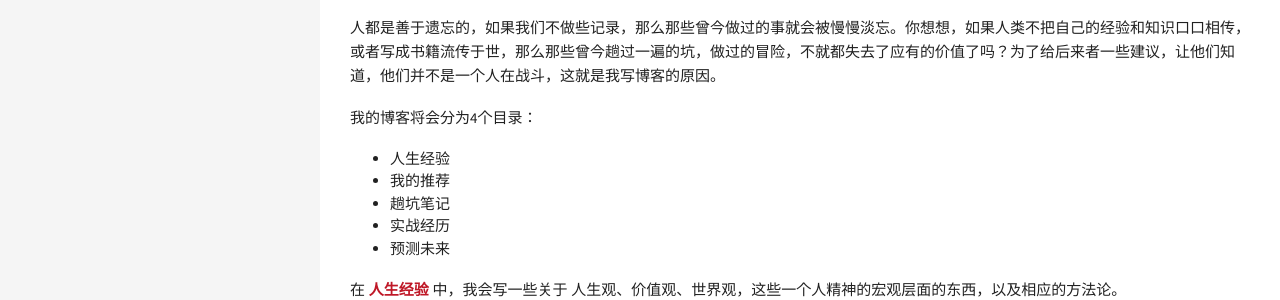
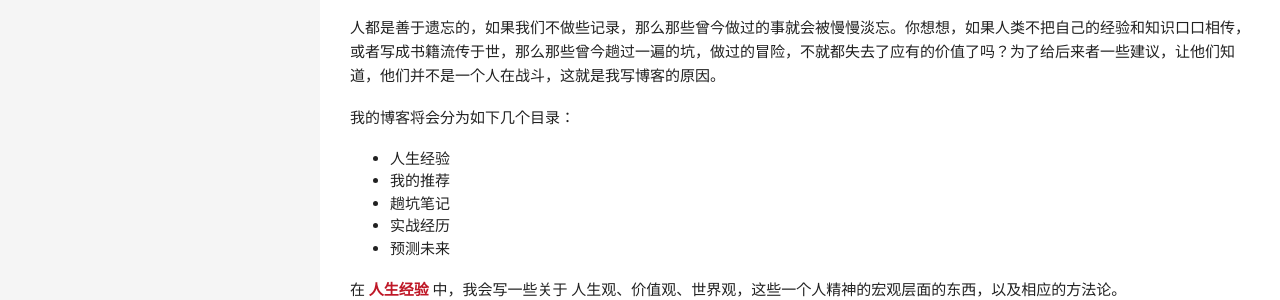
Before and after one commit to transcendtron/liuqinh2s.github.io, a Jekyll site: the page built from about.md, in a window 1280 px wide. Shown: the part 2198-2498 px from the top of the page. Built offline with Jekyll 4.4.1, drawn with Linux system fonts in a browser that asks for light colours; comment, search, counter and statistics services are not loaded.

Commit message:
fix aboutme

```diff
--- a/about.md
+++ b/about.md
@@ -70,7 +70,7 @@ comments: true
 
 人都是善于遗忘的，如果我们不做些记录，那么那些曾今做过的事就会被慢慢淡忘。你想想，如果人类不把自己的经验和知识口口相传，或者写成书籍流传于世，那么那些曾今趟过一遍的坑，做过的冒险，不就都失去了应有的价值了吗？为了给后来者一些建议，让他们知道，他们并不是一个人在战斗，这就是我写博客的原因。
 
-我的博客将会分为4个目录：
+我的博客将会分为如下几个目录：
 
 - 人生经验
 - 我的推荐
```
